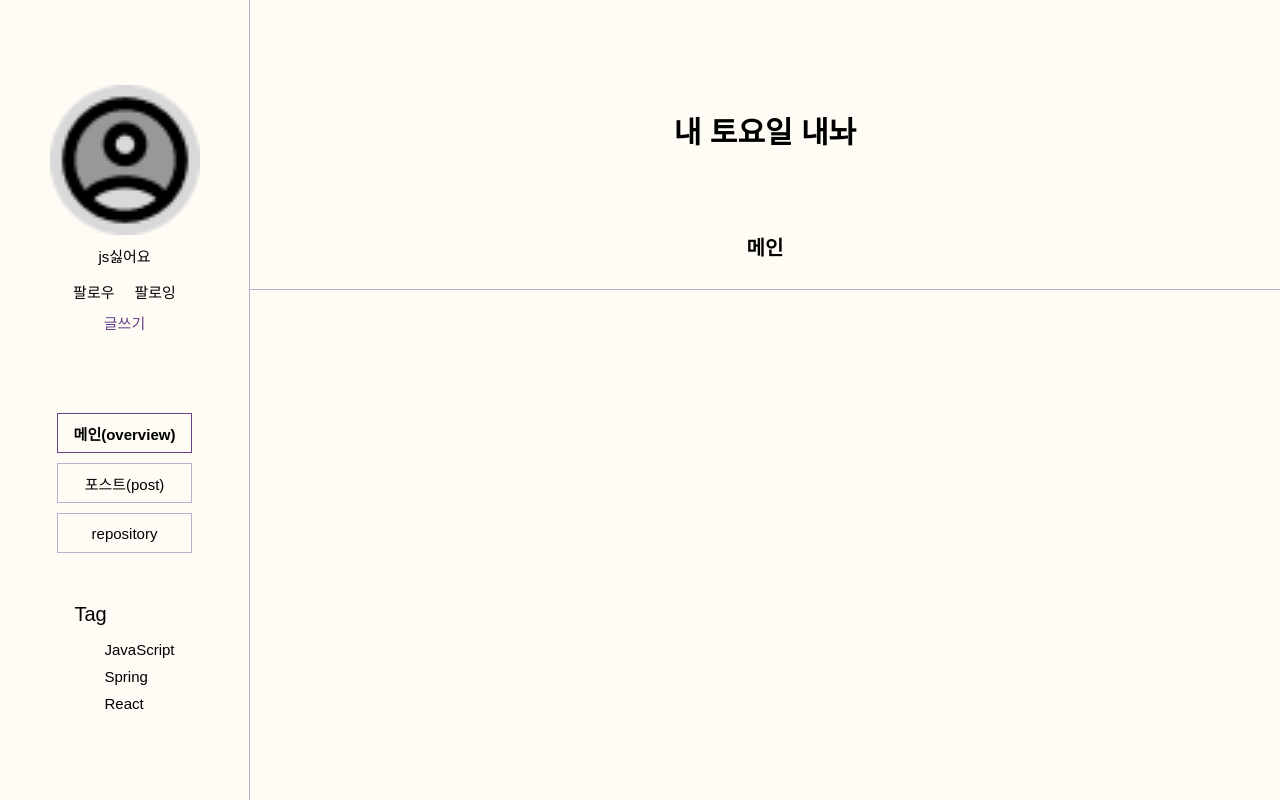
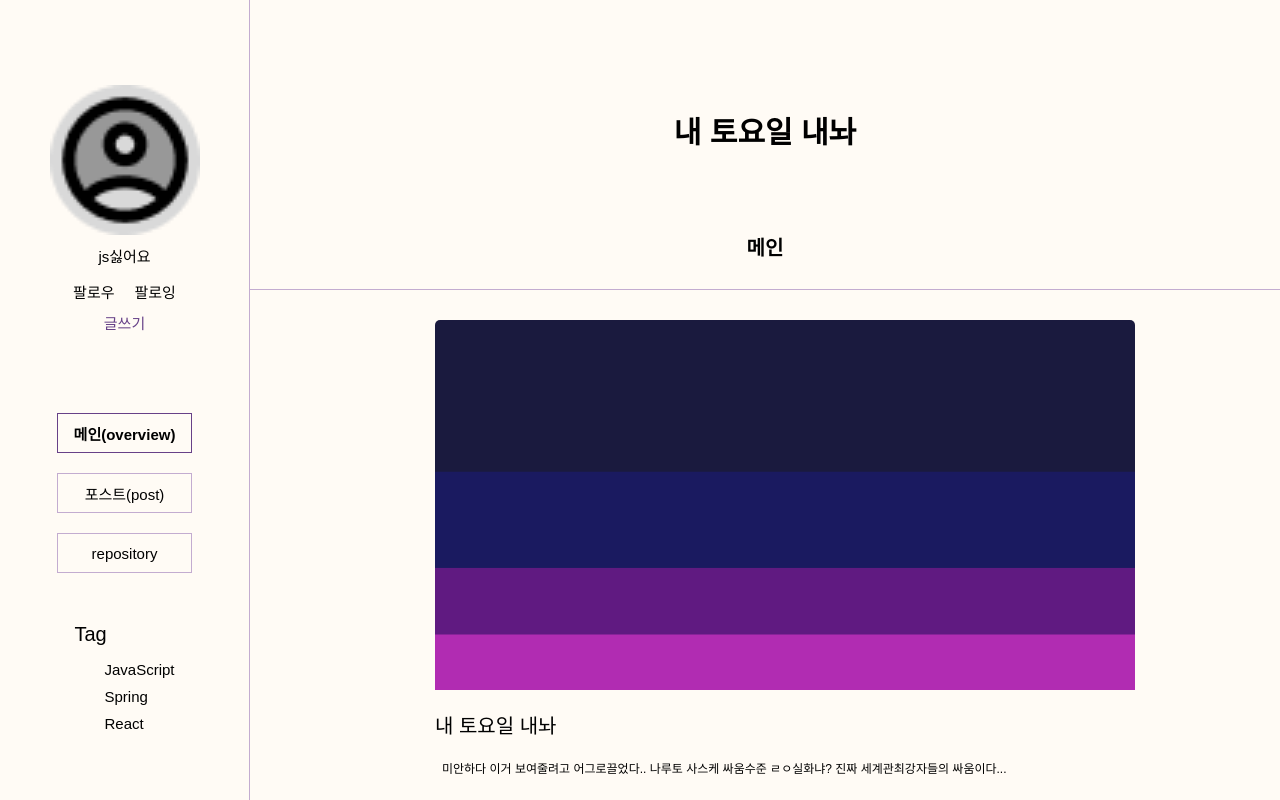
Before and after one commit to Hyangyoun/StudyCode_front, a React (Create React App) app: page /blog in a window 1280 px wide. Shown: the top 800 px of the page. Built offline with nearby package versions, Linux system fonts and the light colour scheme.

Commit message:
Post 하는중
10/11

```diff
--- a/src/Blog/BlogSkin1Header.jsx
+++ b/src/Blog/BlogSkin1Header.jsx
@@ -54,7 +54,7 @@ const BlogHeader = styled.div`
     flex-direction: column;
     align-items: center;
     justify-content: center;
-    border-bottom :1px solid var(--second) ;
+    border-bottom :1px solid var(--second);
     .blogName{
         margin-top: 80px;
         font-size: 30px;
@@ -73,6 +73,9 @@ const BlogHeader = styled.div`
         justify-content: flex-start;
         font-size: 15px;
         > li {
+            display: flex;
+            flex-direction: row;
+            list-style: none;
             border :1px solid var(--second) ;
             width: 135px; height: 40px;
             align-items: center;
--- /dev/null
+++ b/src/Blog/BlogSkin1Post.jsx
@@ -0,0 +1,109 @@
+import React, { useEffect, useState } from "react";
+import styled from "styled-components";
+
+function BlogSkin1Post(props){
+
+    const [screenSize , setScreenSize] = useState(window.innerWidth - 250) //윈도우 크기 감지 state
+
+    /** 윈도우 변화 감지 */
+const HandleScreenSize = () => {
+    setScreenSize(window.innerWidth - 250)
+}
+
+//윈도우 변화를 감시할 이벤트 생성과 삭제
+useEffect(()=>{
+    window.addEventListener('resize', HandleScreenSize);
+    return () => { // cleanup
+        window.removeEventListener('resize', HandleScreenSize);
+    }
+},[])
+
+    return(
+        <BlogPost $screenSize={screenSize}>
+            <ul>
+                <li>
+                    <img src="/image/icon/sample.png" alt="썸네일" />
+                    <span className="title">내 토요일 내놔</span>
+                    <span className="content">미안하다 이거 보여줄려고 어그로끌었다..
+                    나루토 사스케 싸움수준 ㄹㅇ실화냐? 진짜 세계관최강자들의 싸움이다...</span>
+                    <ul className="tagUl">
+                            <li>#JavaScript</li>
+                            <li>#JavaScript</li>
+                    </ul>
+                    <div>
+                        <span className="like">15</span>
+                        <span className="tiny">2023.09.13</span>
+                    </div>
+                </li>
+            </ul>
+        </BlogPost>
+    )
+}
+
+const BlogPost = styled.div`
+    width:${props => props.$screenSize}px; height: auto;
+    display: flex;
+    flex-direction: row;
+    align-items: center;
+    justify-content: center;
+    margin: 0;
+    ul{
+        margin: 0;
+    }
+    li {
+        display: flex;
+        flex-direction: column;
+        width: 700px; height: 630px;
+        background-color: var(--background);
+        border-radius: 5px;
+        &:not(:last-child) {
+            margin-right: 40px;
+        }
+
+        &>img{
+            width: 700px; height: 370px;
+            border-radius: 5px 5px 0 0;
+            overflow: hidden;
+            margin-top: 30px;
+        }
+        .title {
+            font-size: 20px;
+            margin: 20px 0 ;
+        }
+        .content {
+            font-size: 12px;
+            margin: 0 7px 45px;
+        }
+        .tiny {
+            font-size: 10px;
+        }
+        .like {
+            font-size: 10px;
+            margin: 0 7px 0 auto;
+            &::before{
+                content: url("./image/icon/heart.png");
+            }
+        }
+    }
+    .tagUl {
+            width: 500px; height: 117px;
+            display: flex;
+            flex-direction: row;
+            justify-content: center;
+            align-items: center;
+            flex-wrap: wrap;
+            padding: 0;
+            &>li {
+                display: flex;
+                width: 103px; height: 25px;
+                background-color: var(--background);
+                border-radius: 50px;
+                align-items: center;
+                justify-content: center;
+                font-size: 15px;
+                color: var(--primary);
+                margin: 0 10px;
+            }
+    }
+`
+export default BlogSkin1Post
--- a/src/Blog/BlogSkin1Side.jsx
+++ b/src/Blog/BlogSkin1Side.jsx
@@ -42,7 +42,6 @@ const Sidebar = styled.div`
     flex-direction: column;
     align-items: center;
     font-size: 15px;
-
     .profilepicture{
         width: 150px; height: auto;
         margin-top: 85px;
--- a/src/Page/BlogPage.jsx
+++ b/src/Page/BlogPage.jsx
@@ -3,6 +3,7 @@ import BlogSkin1Side from "../Blog/BlogSkin1Side";
 import BlogSkin1Header from "../Blog/BlogSkin1Header";
 import BlogSkin2 from "../Blog/BlogSkin2";
 import styled from "styled-components";
+import BlogSkin1Post from "../Blog/BlogSkin1Post";
 
 
 function BlogPage(props){
@@ -17,10 +18,15 @@ function BlogPage(props){
     return(
         <>
             {skin === 1 ?
+            <>
                 <BlogSection>
                     <BlogSkin1Side menuIndex={menuIndex} changeMenuIndex={ChangeMenuIndex} />
+                    <div>
                     <BlogSkin1Header menuIndex={menuIndex} changeMenuIndex={ChangeMenuIndex} />
+                    <BlogSkin1Post/>
+                    </div>
                 </BlogSection>
+            </>
                 :
                 skin === 2 ?
                     <BlogSkin2 menuIndex={menuIndex} changeMenuIndex={ChangeMenuIndex}>
@@ -33,6 +39,10 @@ function BlogPage(props){
 const BlogSection = styled.div`
     display: flex;
     flex-direction: row;
+    div{
+        display: flex;
+        flex-direction: column;
+    }
         `
 
 export default BlogPage
--- a/src/Page/MainPage.jsx
+++ b/src/Page/MainPage.jsx
@@ -354,8 +354,9 @@ const Slider = styled.div`
     display: flex;
     flex-direction: row;
     align-items: center;
-    justify-content: space-between;
+    justify-content: center;
     margin-bottom: 70px;
+    position: relative;
     li {
         display: flex;
         flex-direction: column;
```
